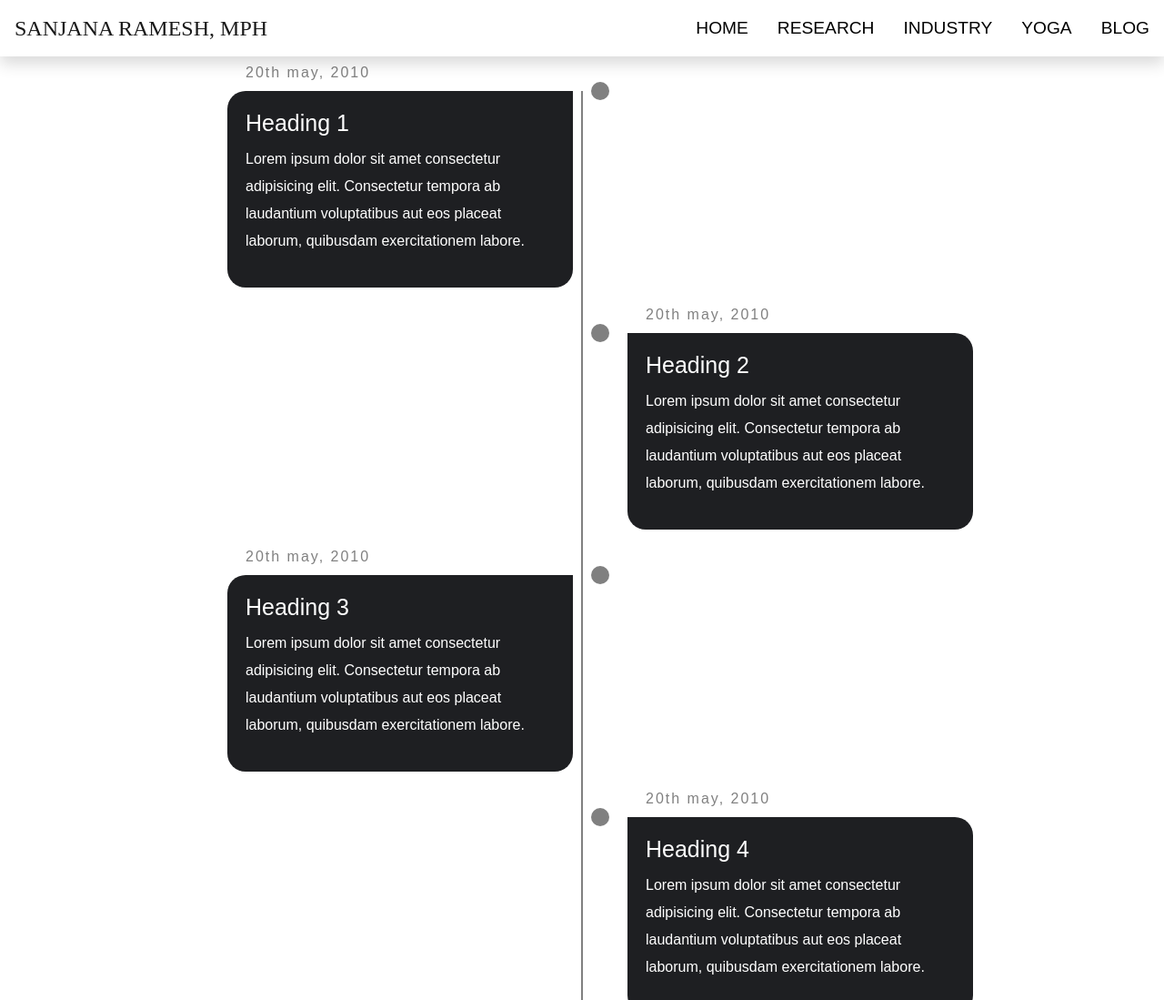
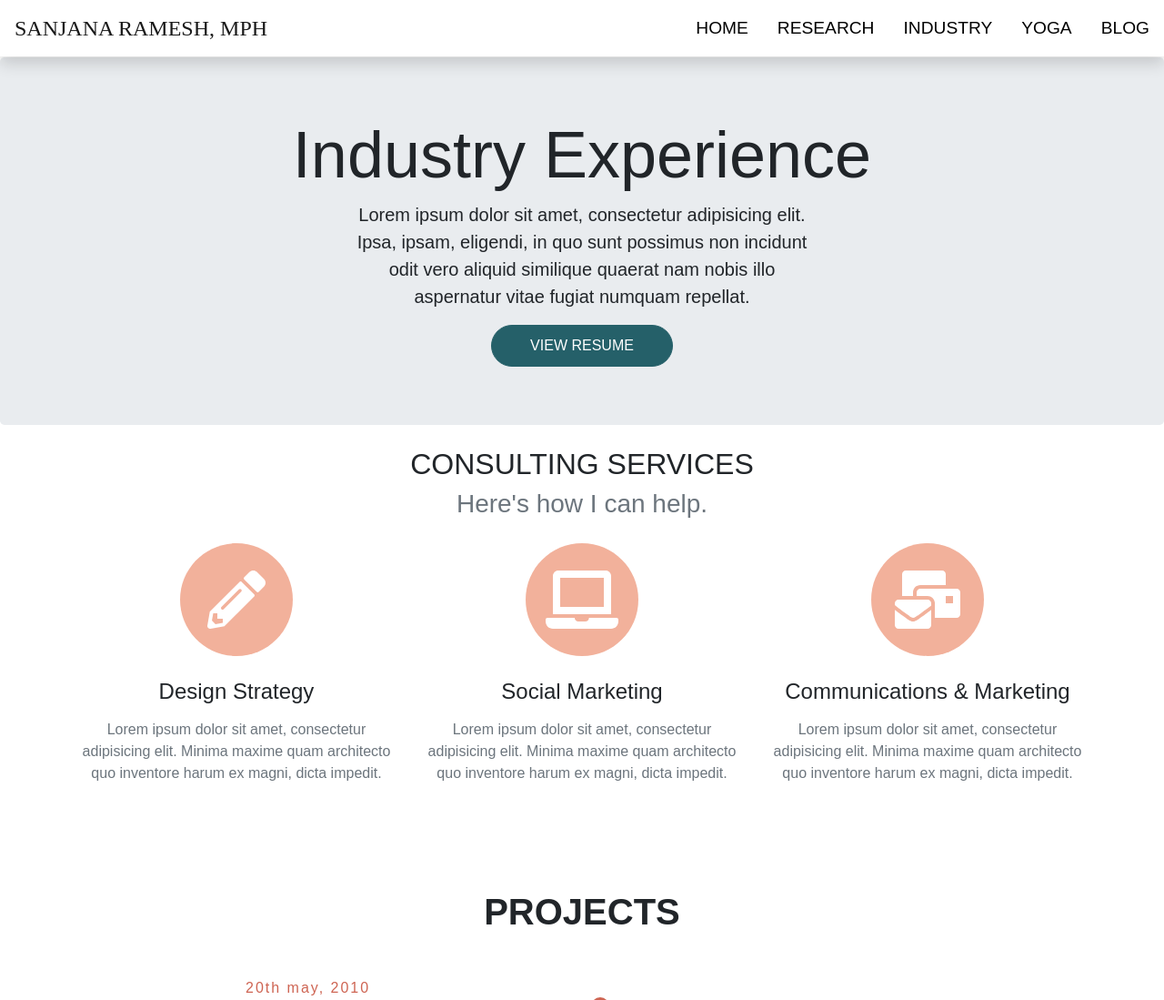
Before and after one commit to filipbrej/sanjana-portfolio, a plain HTML site: page dist/industry.html in a window 1280 px wide. Shown: the top 1099 px of the page at 91% size. Drawn offline with nearby package versions, Linux system fonts and the light colour scheme.

Commit message:
added header and services to industry page

```diff
--- a/dist/industry.html
+++ b/dist/industry.html
@@ -16,6 +16,12 @@
             integrity="sha384-ggOyR0iXCbMQv3Xipma34MD+dH/1fQ784/j6cY/iJTQUOhcWr7x9JvoRxT2MZw1T"
             crossorigin="anonymous"
         />
+        <!-- Font Awesome -->
+        <script
+            src="https://use.fontawesome.com/releases/v5.13.0/js/all.js"
+            crossorigin="anonymous"
+        ></script>
+
         <!-- Main CSS -->
         <link rel="stylesheet" href="css/main.css" />
     </head>
@@ -65,8 +71,85 @@
                 </ul>
             </div>
         </nav>
+        <!-- Page Content -->
+        <div class="industry-container">
+            <!-- Jumbotron Header -->
+            <header
+                class="jumbotron my-4 d-flex flex-column align-items-center text-center"
+            >
+                <h1 class="display-3">Industry Experience</h1>
+                <p class="lead">
+                    Lorem ipsum dolor sit amet, consectetur adipisicing elit.
+                    Ipsa, ipsam, eligendi, in quo sunt possimus non incidunt
+                    odit vero aliquid similique quaerat nam nobis illo
+                    aspernatur vitae fugiat numquam repellat.
+                </p>
+                <a
+                    class="text-decoration-none ext-link rounded-pill text-uppercase"
+                    href="#"
+                    >View Resume</a
+                >
+            </header>
+
+            <!-- Services container and cards -->
+            <div class="container services-container">
+                <div class="text-center">
+                    <h2 class="section-heading text-uppercase">
+                        Consulting Services
+                    </h2>
+                    <h3 class="section-subheading text-muted mb-4">
+                        Here's how I can help.
+                    </h3>
+                </div>
+                <div class="row text-center">
+                    <div class="col-md-4">
+                        <span class="fa-stack fa-4x">
+                            <i class="fas fa-circle fa-stack-2x"></i>
+                            <i
+                                class="fas fa-pencil-alt fa-stack-1x fa-inverse"
+                            ></i>
+                        </span>
+                        <h4 class="my-3">Design Strategy</h4>
+                        <p class="text-muted">
+                            Lorem ipsum dolor sit amet, consectetur adipisicing
+                            elit. Minima maxime quam architecto quo inventore
+                            harum ex magni, dicta impedit.
+                        </p>
+                    </div>
+                    <div class="col-md-4">
+                        <span class="fa-stack fa-4x">
+                            <i class="fas fa-circle fa-stack-2x"></i>
+                            <i class="fas fa-laptop fa-stack-1x fa-inverse"></i>
+                        </span>
+                        <h4 class="my-3">Social Marketing</h4>
+                        <p class="text-muted">
+                            Lorem ipsum dolor sit amet, consectetur adipisicing
+                            elit. Minima maxime quam architecto quo inventore
+                            harum ex magni, dicta impedit.
+                        </p>
+                    </div>
+                    <div class="col-md-4">
+                        <span class="fa-stack fa-4x">
+                            <i class="fas fa-circle fa-stack-2x"></i>
+                            <i
+                                class="fas fa-mail-bulk fa-stack-1x fa-inverse"
+                            ></i>
+                        </span>
+                        <h4 class="my-3">Communications & Marketing</h4>
+                        <p class="text-muted">
+                            Lorem ipsum dolor sit amet, consectetur adipisicing
+                            elit. Minima maxime quam architecto quo inventore
+                            harum ex magni, dicta impedit.
+                        </p>
+                    </div>
+                </div>
+            </div>
+        </div>
+
         <!-- Industry Timeline -->
+
         <div class="timeline-wrapper">
+            <h1 class="timeline-title">Projects</h1>
             <div class="timeline">
                 <ul>
                     <li>
@@ -120,18 +203,20 @@
                 </ul>
             </div>
         </div>
-        <!-- Optional JavaScript -->
-        <!-- jQuery first, then Popper.js, then Bootstrap JS -->
+        <!-- Scripts -->
+        <!-- jQuery -->
         <script
             src="https://code.jquery.com/jquery-3.3.1.slim.min.js"
             integrity="sha384-q8i/X+965DzO0rT7abK41JStQIAqVgRVzpbzo5smXKp4YfRvH+8abtTE1Pi6jizo"
             crossorigin="anonymous"
         ></script>
+        <!-- Popper.js -->
         <script
             src="https://cdnjs.cloudflare.com/ajax/libs/popper.js/1.14.7/umd/popper.min.js"
             integrity="sha384-UO2eT0CpHqdSJQ6hJty5KVphtPhzWj9WO1clHTMGa3JDZwrnQq4sF86dIHNDz0W1"
             crossorigin="anonymous"
         ></script>
+        <!-- Bootstrap JS -->
         <script
             src="https://stackpath.bootstrapcdn.com/bootstrap/4.3.1/js/bootstrap.min.js"
             integrity="sha384-JjSmVgyd0p3pXB1rRibZUAYoIIy6OrQ6VrjIEaFf/nJGzIxFDsf4x0xIM+B07jRM"
--- a/scss/main.scss
+++ b/scss/main.scss
@@ -235,6 +235,19 @@ nav {
 }
 
 // INDUSTRY PAGE
+.industry-container {
+    margin-top: 63px;
+
+    .jumbotron {
+        p {
+            max-width: 500px;
+        }
+    }
+}
+
+.fa-circle {
+    color: $light-orange;
+}
 
 .timeline-wrapper {
     min-height: 100vh;
@@ -242,49 +255,75 @@ nav {
     display: flex;
     align-items: center;
     justify-content: center;
+    flex-direction: column;
     padding: 100px 0;
+
+    .timeline-title {
+        text-transform: uppercase;
+        font-weight: bold;
+        margin-bottom: 5rem;
     }
+
     .timeline {
         width: 80%;
         height: auto;
         max-width: 800px;
         margin: 0 auto;
         position: relative;
-}
 
-.timeline ul {
+        ul {
             list-style: none;
-}
-.timeline ul li {
+
+            li {
                 padding: 20px;
-    background-color: #1e1f22;
+                background-color: rgb(235, 235, 235);
                 color: white;
                 border-radius: 10px;
                 margin-bottom: 20px;
-}
-.timeline ul li:last-child {
+
+                &:last-child {
                     margin-bottom: 0;
                 }
-.timeline-content h1 {
+            }
+        }
+
+        .timeline-content {
+            h1 {
                 font-weight: 500;
                 font-size: 25px;
                 line-height: 30px;
                 margin-bottom: 10px;
+                color: black;
             }
-.timeline-content p {
+
+            p {
                 font-size: 16px;
                 line-height: 30px;
                 font-weight: 300;
+                color: black;
             }
-.timeline-content .date {
-    color: gray;
+
+            .date {
+                color: $dark-orange;
                 font-size: 1rem;
                 font-weight: 300;
                 margin-bottom: 10px;
                 letter-spacing: 2px;
             }
+        }
+    }
+}
+
 @media only screen and (min-width: 768px) {
-    .timeline:before {
+    .timeline {
+        .timeline-content {
+            .date {
+                position: absolute;
+                top: -30px;
+            }
+        }
+
+        &:before {
             content: '';
             position: absolute;
             top: 0;
@@ -294,45 +333,53 @@ nav {
             height: 100%;
             background-color: gray;
         }
-    .timeline ul li {
+
+        ul {
+            li {
                 width: 50%;
                 position: relative;
                 margin-bottom: 50px;
-    }
-    .timeline ul li:nth-child(odd) {
-        float: left;
-        clear: right;
-        transform: translateX(-30px);
-        border-radius: 20px 0px 20px 20px;
-    }
-    .timeline ul li:nth-child(even) {
-        float: right;
-        clear: left;
-        transform: translateX(30px);
-        border-radius: 0px 20px 20px 20px;
-    }
-    .timeline ul li::before {
+
+                &::before {
                     content: '';
                     position: absolute;
                     height: 20px;
                     width: 20px;
                     border-radius: 50%;
-        background-color: gray;
+                    background-color: $dark-green;
                     top: 0px;
+                    transition: 0.2s ease-out;
+                    border: 3px solid $dark-orange;
                 }
-    .timeline ul li:nth-child(odd)::before {
+
+                &:hover::before {
+                    border: 3px solid $light-orange;
+                    background-color: $light-green;
+                }
+                &:nth-child(odd) {
+                    float: left;
+                    clear: right;
+                    transform: translateX(-30px);
+                    border-radius: 20px 0px 20px 20px;
+
+                    &::before {
                         transform: translate(50%, -50%);
                         right: -30px;
                     }
-    .timeline ul li:nth-child(even)::before {
+                }
+
+                &:nth-child(even) {
+                    float: right;
+                    clear: left;
+                    transform: translateX(30px);
+                    border-radius: 0px 20px 20px 20px;
+
+                    &::before {
                         transform: translate(-50%, -50%);
                         left: -30px;
                     }
-    .timeline-content .date {
-        position: absolute;
-        top: -30px;
-    }
-    .timeline ul li:hover::before {
-        background-color: aqua;
                 }
             }
+        }
+    }
+}
```
Also changed, not shown: dist/css/main.css, 1 other file. Lines whose indentation alone changed are shown as unchanged.
